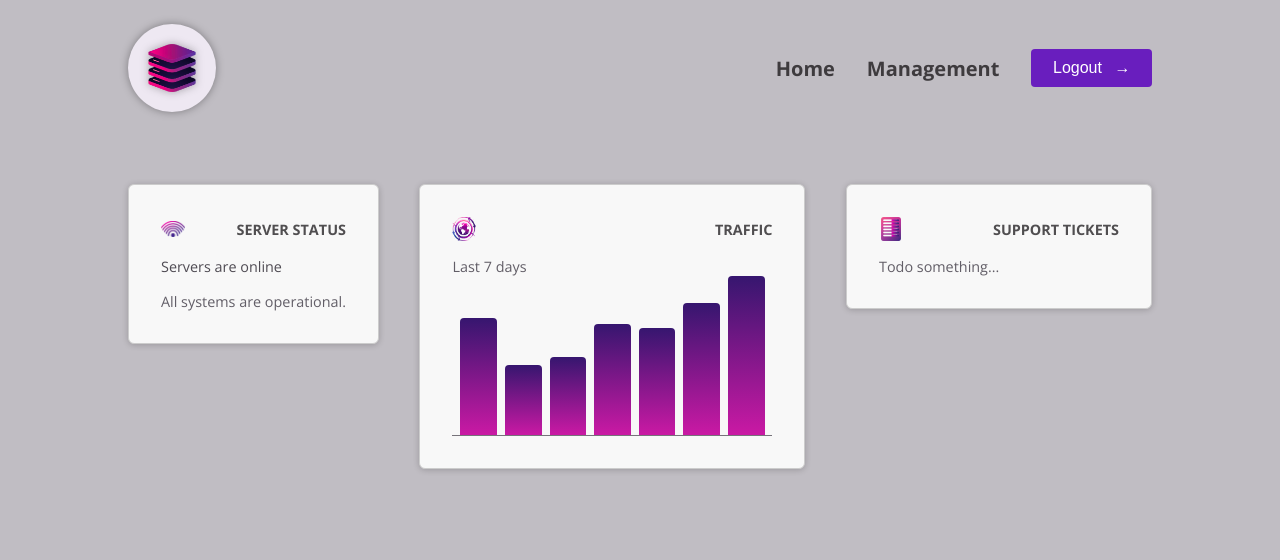
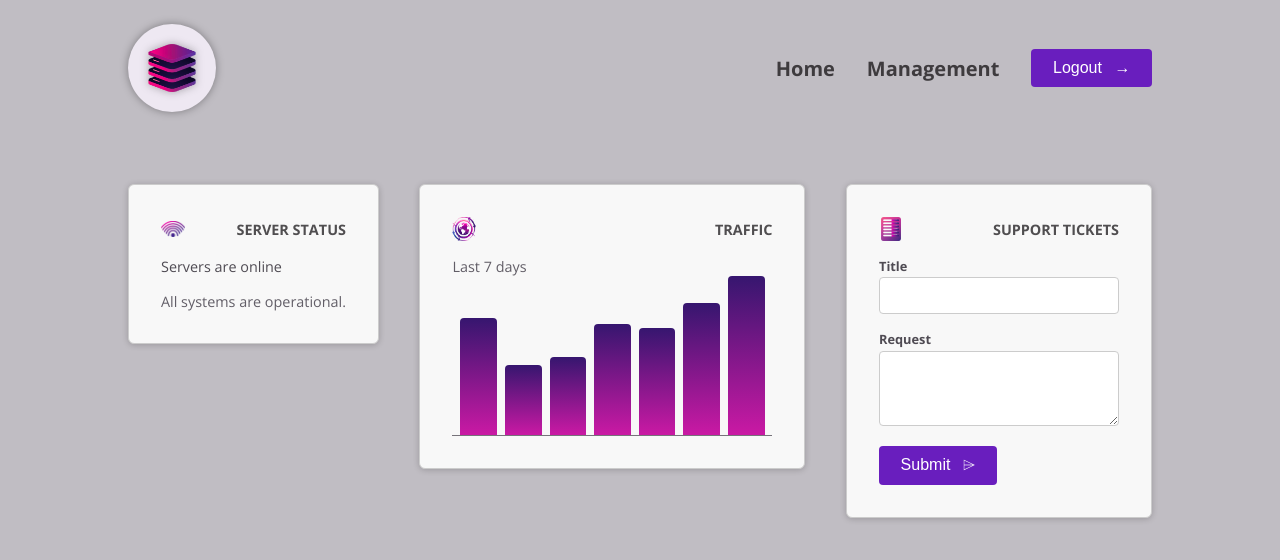
Before and after one commit to JanettaD/Angular-new-practice-demo-application, an Angular app: page / in a window 1280 px wide. Shown: the top 560 px of the page. Built offline with nearby package versions, Linux system fonts and the light colour scheme.

Commit message:
adding the new-ticket and ticket components

```diff
--- a/src/app/app.component.ts
+++ b/src/app/app.component.ts
@@ -2,7 +2,7 @@
 import { HeaderComponent } from "./header/header.component";
 import { ServerStatusComponent } from "./dashboard/server-status/server-status.component";
 import { TrafficComponent } from "./dashboard/traffic/traffic.component";
-import { TicketComponent } from "./dashboard/ticket/ticket.component";
+import { TicketComponent } from "./dashboard/tickets/tickets.component";
 import { DashboardItemComponent } from './dashboard/dashboard-item/dashboard-item.component';
 
 @Component({
--- a/src/app/dashboard/ticket/ticket.component.html
+++ /dev/null
@@ -1,3 +0,0 @@
-<div id="status">
-  <p>Todo something...</p>
-</div>
--- /dev/null
+++ b/src/app/dashboard/tickets/new-ticket/new-ticket.component.html
@@ -0,0 +1,20 @@
+<form>
+    <p>
+        <label>Title</label>
+        <input name="title" id="title"/>
+    </p>
+    <p>
+        <label>Request</label>
+        <textarea name="request" id="request" rows="3"></textarea>
+    </p>
+    <p>
+        <button>
+            <span>
+              Submit
+            </span>
+            <span class="icon">
+                ⌲
+            </span>
+          </button>
+    </p>
+</form>
--- /dev/null
+++ b/src/app/dashboard/tickets/ticket/ticket.component.html
@@ -0,0 +1 @@
+<p>ticket works!</p>
--- /dev/null
+++ b/src/app/dashboard/tickets/tickets.component.html
@@ -0,0 +1,3 @@
+<div id="new-ticket">
+    <app-new-ticket />
+</div>
--- a/src/styles.css
+++ b/src/styles.css
@@ -221,3 +221,60 @@
 button:hover .icon {
   transform: translateX(4px);
 }
+
+#tickets {
+  display: flex;
+  flex-direction: column;
+  gap: 1.5rem;
+}
+
+#tickets ul {
+  list-style: none;
+  margin: 0;
+  padding: 0;
+  width: 15rem;
+}
+
+#tickets li {
+  margin: 0.5rem 0;
+}
+
+#tickets p {
+  margin: 0;
+  color: #4f4b53;
+}
+
+#tickets h2 {
+  margin: 0;
+  font-size: 1.1rem;
+  color: #38343c;
+}
+
+#new-ticket {
+  width: 15rem;
+}
+
+@media (min-width: 768px) {
+  #tickets {
+    flex-direction: row;
+  }
+}
+
+#new-ticket label {
+  display: block;
+  font-size: 0.8rem;
+  font-weight: bold;
+  margin-bottom: 0.15rem;
+  color: #4f4b53;
+}
+
+#new-ticket input,
+#new-ticket textarea {
+  width: 100%;
+  padding: 0.5rem;
+  border: 1px solid #ccc;
+  border-radius: 4px;
+  font: inherit;
+  font-size: 0.9rem;
+  color: #4f4b53;
+}
```
Also changed, not shown: src/app/dashboard/tickets/new-ticket/new-ticket.component.ts (added, +12 -0 lines), src/app/dashboard/tickets/tickets.component.ts (added, +13 -0 lines), src/app/dashboard/tickets/new-ticket/new-ticket.component.css (added), src/app/dashboard/tickets/ticket/ticket.component.css (added), src/app/dashboard/tickets/ticket/ticket.component.ts (renamed from src/app/dashboard/ticket/ticket.component.ts), src/app/dashboard/tickets/tickets.component.css (added).
